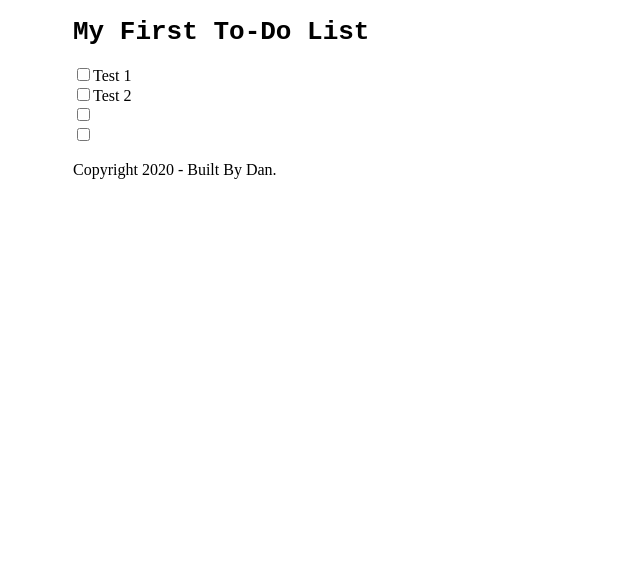
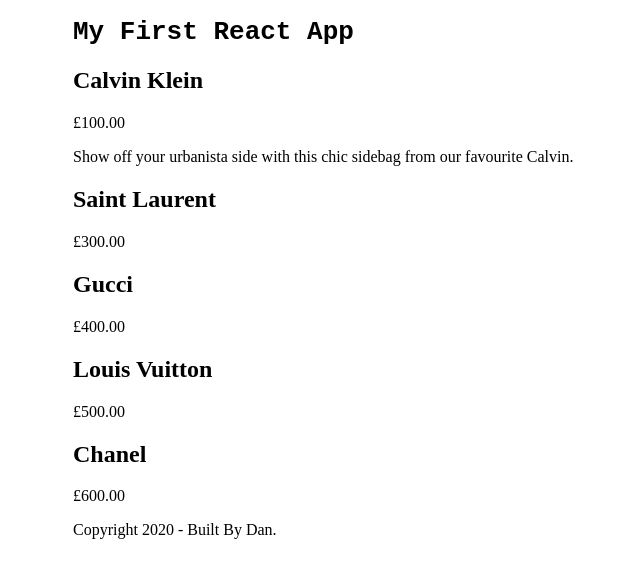
Before and after one commit to DanShafi/React-Sandbox, a React (Create React App) app: page / in a window 1280 px wide. Shown: the top 578 px of the page, without its empty margins (82-722 px from the left). Built offline with nearby package versions, Linux system fonts and the light colour scheme.

Commit message:
Mapping components

```diff
--- a/src/App.js
+++ b/src/App.js
@@ -2,17 +2,21 @@
 import Stylesheet from "../src/style.css"
 import MainContent from "../src/components/MainContent"
 import Footer from "../src/components/Footer"
-import TodoItem from "../src/components/TodoItem"
+import Product from "./components/Product"
+import productsData from "../src/components/ProductsData"
 
-const App = () => (
+function App() {
+
+    const productComponents = productsData.map(product => <Product key={product.id}
+    product={product} />)
+
+    return (
     <div className="container">
         <MainContent />
-        <TodoItem label="Test 1" />
-        <TodoItem label="Test 2" />
-        <TodoItem />
-        <TodoItem />
+        {productComponents}
         <Footer />
     </div>
-)
+    )
+}
 
 export default App
--- a/src/components/MainContent.js
+++ b/src/components/MainContent.js
@@ -2,7 +2,7 @@
 
 const MainContent = () => (
     <div>
-        <h1 className="test">My First To-Do List</h1>
+        <h1 className="test">My First React App</h1>
     </div>
 )
 
--- /dev/null
+++ b/src/components/Product.js
@@ -0,0 +1,13 @@
+import React from "react"
+
+function Product(props) {
+    return (
+        <div>
+            <h2>{props.product.name}</h2>
+            <p>{props.product.price.toLocaleString("en-US", { style: "currency", currency: "GBP" })}</p>
+            <p>{props.product.desc}</p>
+        </div>
+    )
+}
+
+export default Product
--- /dev/null
+++ b/src/components/ProductsData.js
@@ -0,0 +1,30 @@
+const productsData = [
+    {
+        id: "1",
+        name: "Calvin Klein",
+        price: 100,
+        desc: "Show off your urbanista side with this chic sidebag from our favourite Calvin."
+    },
+    {
+        id: "2",
+        name: "Saint Laurent",
+        price: 300
+    },
+    {
+        id: "3",
+        name: "Gucci",
+        price: 400
+    },
+    {
+        id: "4",
+        name: "Louis Vuitton",
+        price: 500
+    },
+    {
+        id: "5",
+        name: "Chanel",
+        price: 600
+    }
+]
+
+export default productsData
--- a/src/components/TodoItem.js
+++ b/src/components/TodoItem.js
@@ -1,4 +1,5 @@
 import React from "react"
+
 
 const TodoItem = props => {
     return (
--- a/src/index.js
+++ b/src/index.js
@@ -2,5 +2,4 @@
 import ReactDOM from "react-dom"
 import App from "./App"
 
-
 ReactDOM.render(<App />, document.querySelector('#root'));
--- a/src/style.css
+++ b/src/style.css
@@ -6,3 +6,8 @@
     margin: 0 auto;
     max-width: 970px;
 }
+
+.YouTubeCards {
+    float: left;
+    width: 25%;
+}
```
Also changed, not shown: src/components/Date.js (deleted, +0 -27 lines), src/components/Jokes.js (added, +13 -0 lines), src/components/Navbar.js (deleted, +0 -13 lines), src/components/YouTubeTiles.js (added, +38 -0 lines).
